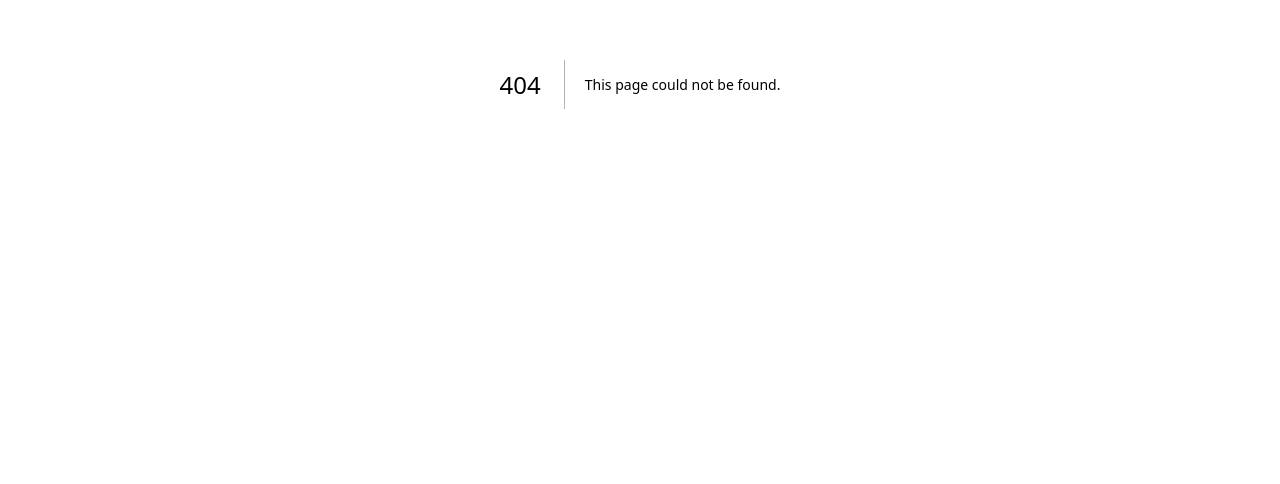
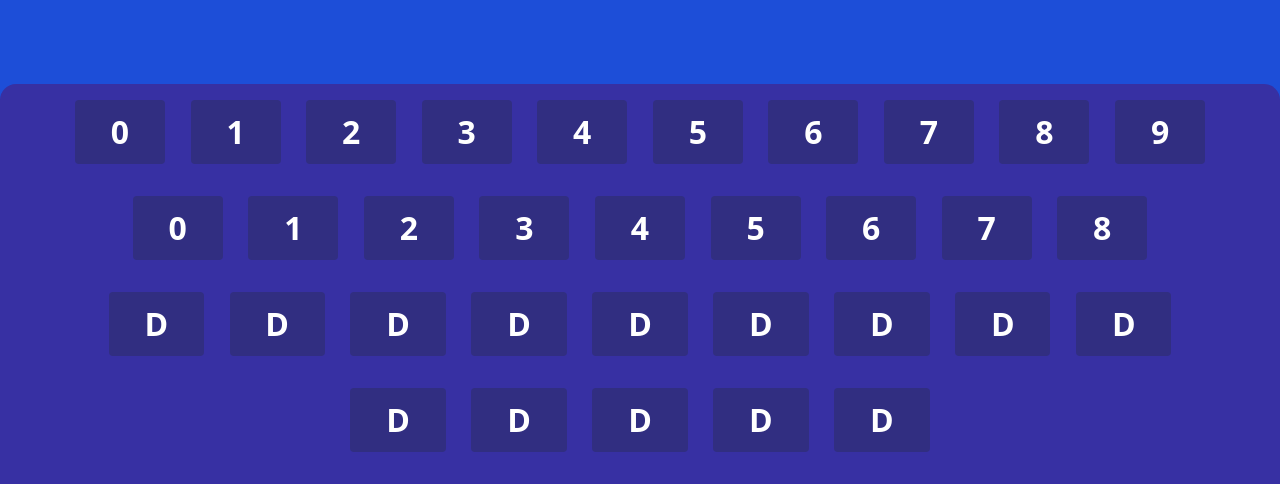
Before and after one commit to captainkapnap/kapericom, a Next.js app: page /portfolio/components/keyboard in a window 1280 px wide. Before the commit this address had no page. Shown: the part 316-800 px from the top of the page. Built offline with nearby package versions, Linux system fonts and the light colour scheme.

Commit message:
keyboard start

```diff
--- /dev/null
+++ b/src/pages/portfolio/components/keyboard.tsx
@@ -0,0 +1,70 @@
+import { useState } from "react";
+
+function ICodeThis() {
+    // ================ STATE ================
+    const [keyboardState, setKeyboardState] = useState<number>(1);
+
+    // ================ HELPERS ================
+    function CreateKeys({whichKeyboard}: {whichKeyboard: number}) {
+
+        return (
+            <div className='flex flex-col justify-center items-center text-2xl'>
+                <div className='h-1/4' id="kbRow1">
+                    {/* 10 keys */}
+                    {Array.from({ length: 10}).map((_, idx) => (
+                        <button className='text-white bg-indigo-900 rounded mx-2 mt-4 font-semibold hover:bg-indigo-500' key={idx} id="kbButton">
+                            {idx}
+                        </button>
+                    ))}
+                </div>
+
+                <div className='h-1/4' id="kbRow2">
+                    {/* 9 keys */}
+                    {Array.from({ length: 9}).map((_, idx) => (
+                        <button className='text-white bg-indigo-900 rounded mx-2 mt-4 font-semibold hover:bg-indigo-500' key={idx + 10} id="kbButton">
+                            {idx}
+                        </button>
+                    ))}
+
+                </div>
+
+                <div className='h-1/4' id="kbRow3">
+                    {/* 9 keys inc. kb state and backspace */}
+                    {Array.from({ length: 9}).map((_, idx) => (
+                        <button className='text-white bg-indigo-900 rounded mx-2 mt-4 font-semibold hover:bg-indigo-500' key={idx + 10 + 9} id="kbButton">
+                            D
+                        </button>
+                    ))}
+                </div>
+
+                <div className='h-1/4' id="kbRow4">
+                    {/* 5 keys inc space, search etc. */}
+                    {Array.from({ length: 5}).map((_, idx) => (
+                        <button className='text-white bg-indigo-900 rounded mx-2 mt-4 font-semibold hover:bg-indigo-500' key={idx + 10 + 9 + 9} id="kbButton">
+                            D
+                        </button>
+                    ))}
+                </div>
+            </div>
+        )
+    }
+
+    // ================ LIFECYCLE ================
+
+
+    // ================ RETURN ================
+    return (
+      <div id="toggleDarkDiv" className="dark">
+        <div id="bodyDiv" className="bg-blue-700 flex justify-center items-end min-h-screen">
+            <div className='w-full ' id="kbWrapper">
+                <div className='h-[50vh] bg-indigo-800 rounded-t-2xl' id="kbContainer">
+                    <CreateKeys whichKeyboard={keyboardState} />
+                </div>
+            </div>
+        </div>
+      </div>
+
+    )
+}
+
+export default ICodeThis;
--- a/src/styles/app.css
+++ b/src/styles/app.css
@@ -255,3 +255,24 @@ p {
 .sponsorshipContainer::-webkit-scrollbar-thumb {
   background: transparent;
 }
+
+/* Keyboard */
+:root {
+    --kb-padding-x: clamp(0.45em, 2.8vw, 5em);
+    --kb-padding-y: clamp(0.35em, 2vh, 5em);
+    --kb-margin-x: clamp(0.15em, 1vw, 1em);
+    --kb-margin-y: clamp(0.3em, 2vh, 2em);
+}
+
+#kbButton {
+    padding-left: var(--kb-padding-x);
+    padding-right: var(--kb-padding-x);
+    padding-top: var(--kb-padding-y);
+    padding-bottom: var(--kb-padding-y);
+    margin-left: var(--kb-margin-x);
+    margin-right: var(--kb-margin-x);
+    margin-top: var(--kb-margin-y);
+    margin-bottom: var(--kb-margin-y);
+    font-size: var(--h1-text-clamp);
+
+}
--- a/src/utils/pages.tsx
+++ b/src/utils/pages.tsx
@@ -12,4 +12,5 @@ export const listOfPages: ListofPages = [
     {type: "Template", fileName: 'responsive-design.tsx', title: 'Responsive Design', desc: 'Followed Kevin Powells CSS YouTube video on Responsive design: https://www.youtube.com/watch?v=bn-DQCifeQQ '},
     {type: "Template", fileName: 'testimonials-black-shadowbg.tsx', title: 'Testimonails w/ Shadow Outline', desc: ''},
     {type: "Template", fileName: 'website-sponsorship.tsx', title: 'Website Sponsorship', desc: ''},
+    {type: "Component", fileName: 'keyboard.tsx', title: 'Keyboard', desc: ''},
 ]
```
